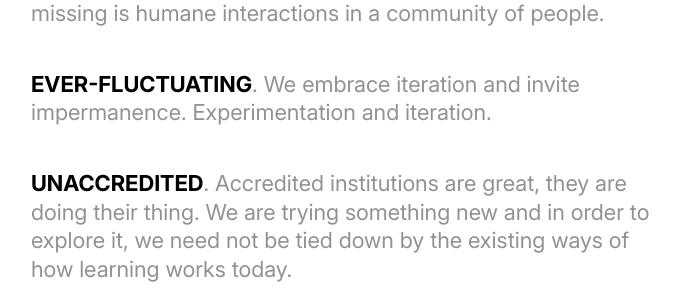
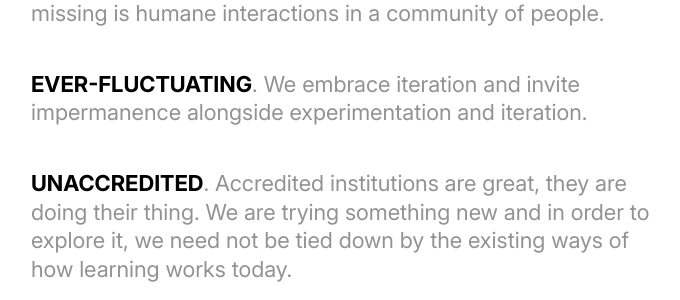
Before and after one commit to shoshincollege/shoshincollege.org, a Django app: page / in a window 1280 px wide. Shown: the part 1945-2245 px from the top of the page, without its empty margins (289-969 px from the left). Run offline with Django 5.2, Linux system fonts and the light colour scheme.

Commit message:
improve wording on overview on landing

```diff
--- a/main/templates/main/index.html
+++ b/main/templates/main/index.html
@@ -72,7 +72,7 @@
 
     <p>
         <span>Ever-fluctuating</span>. We embrace iteration and invite
-        impermanence. Experimentation and iteration.
+        impermanence alongside experimentation and iteration.
     </p>
 
     <p>
```
